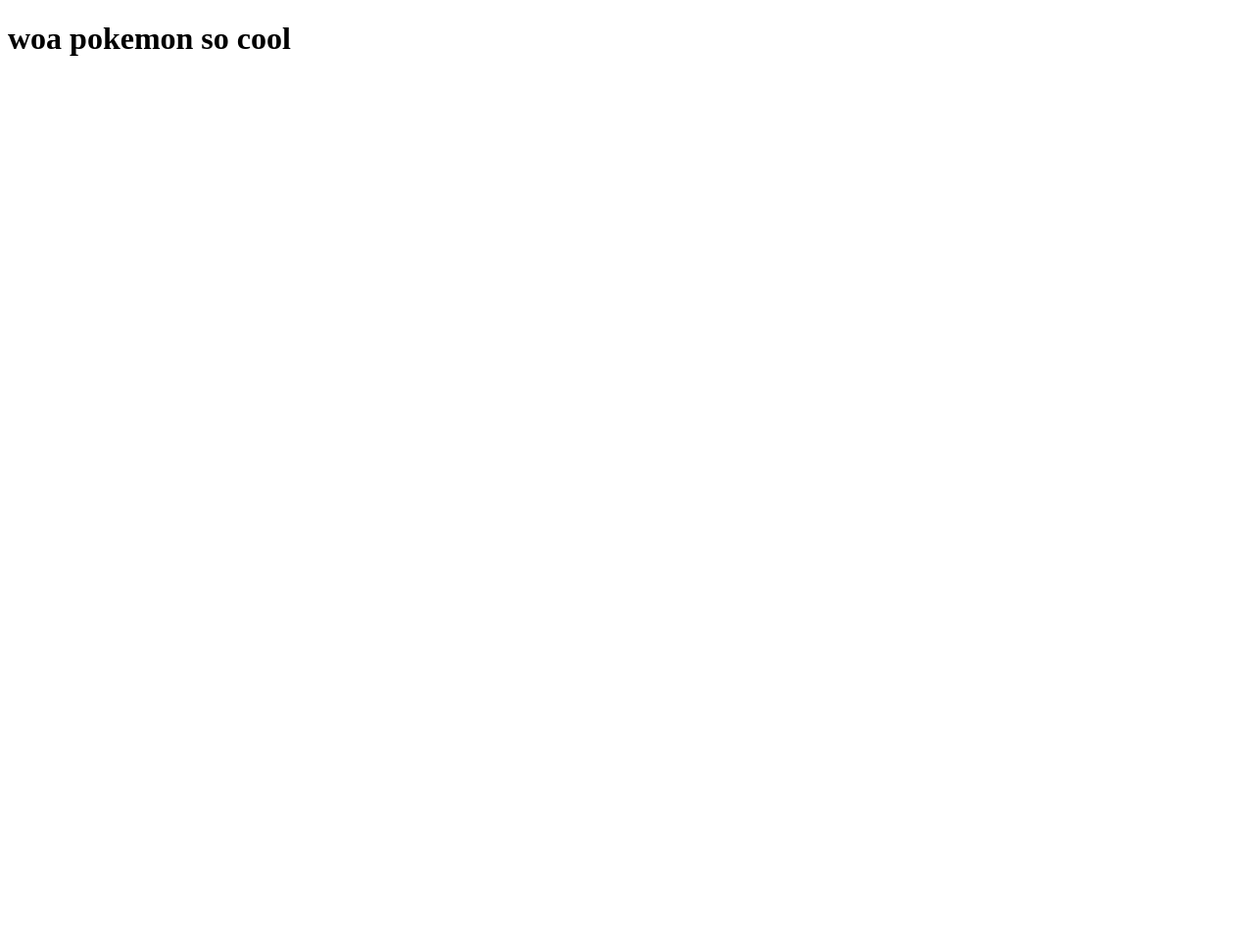
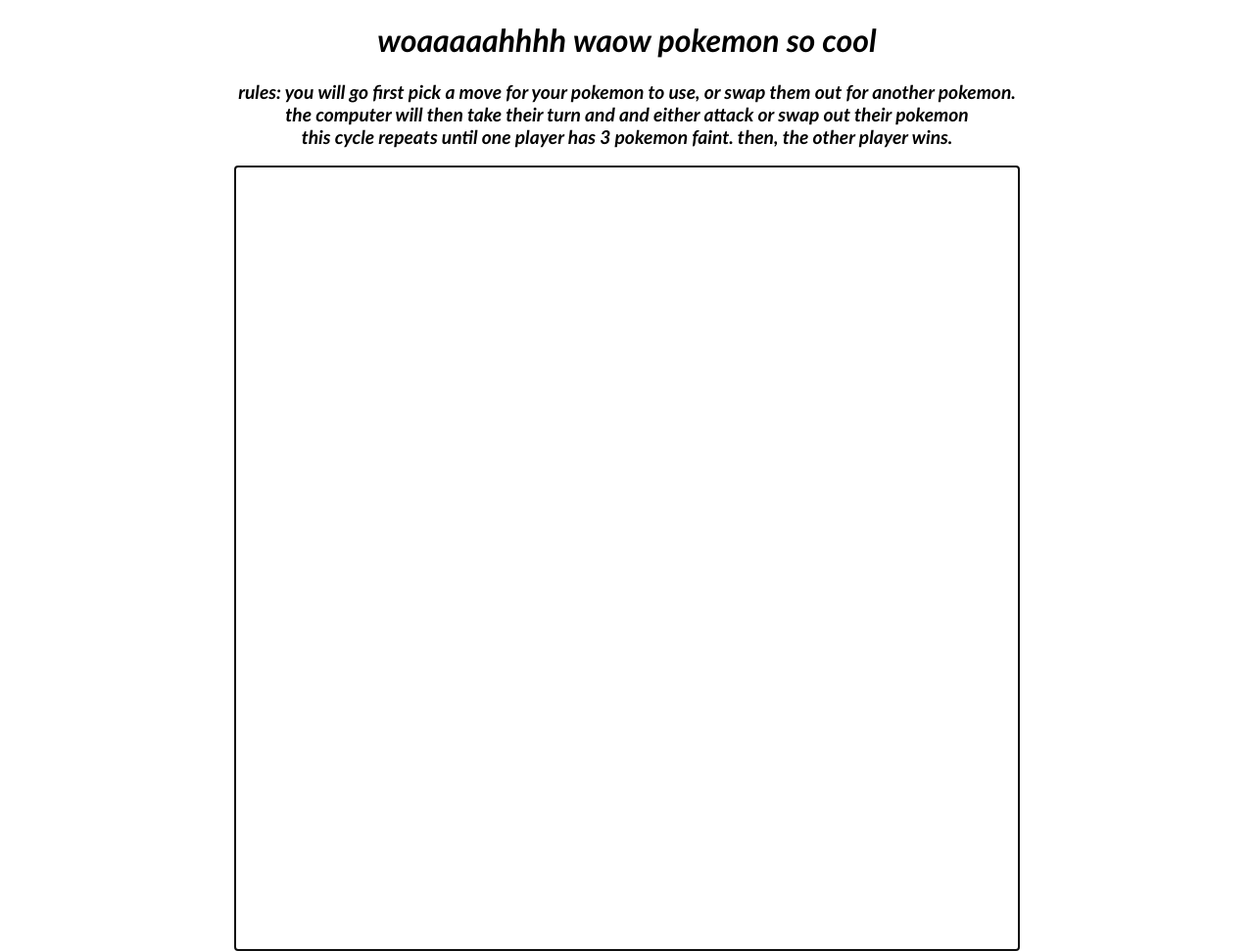
Before and after one commit to notakatterwaul/legallyisNOTpokemon, a plain HTML site: page index.html in a window 1280 px wide. Shown: the whole page at 98% size. Before the commit the page ends 800 px from the top, so only its background shows below. Drawn offline with Linux system fonts and the light colour scheme.

Commit message:
Update index.html

```diff
--- a/index.html
+++ b/index.html
@@ -1,48 +1,188 @@
 <!DOCTYPE html>
+<!--
+To change this license header, choose License Headers in Project Properties.
+To change this template file, choose Tools | Templates
+and open the template in the editor.
+-->
 <html>
     <head>
-    <title>i cannot legally call this pokemon but it's basically pokemon</title>
+        <title>legally not pokemon</title>
+        <meta charset="UTF-8">
+        <meta name="viewport" content="width=device-width, initial-scale=1.0">
+        <style>
+            canvas {
+                padding-left: 0;
+                padding-right: 0;
+                margin-left: auto;
+                margin-right: auto;
+                display: block;
+                width: 800px;
+            }
+
+            p {
+                text-align:center;
+                font-family:'Calibri';
+                font-size: larger;
+                font-style: oblique;
+                font-weight: bold;
+            }
+            h1{
+                text-align:center;
+                font-family:'Calibri';
+                font-size: xx-large;
+                font-style: oblique;
+                font-weight: bold
+            }
+        </style>
     </head>
     <body>
-    <h1>woa pokemon so cool</h1>
+
+        <div>
+
+
+        </div>
+
+        <h1>
+            woaaaaahhhh waow pokemon so cool
+        </h1>
+        <p>
+            rules:
+            you will go first
+            pick a move for your pokemon to use, or swap them out for another pokemon.<br>
+            the computer will then take their turn and and either attack or swap out their pokemon<br>
+            this cycle repeats until one player has 3 pokemon faint. then, the other player wins.<br>
+        </p>
+        <canvas id="canvas" width="800" height="800" style= "border:1px white" tabindex="1"></canvas>
+
+
         <script>
-       var screen = 1;
+            //var ctx = document.getElementById('canvas').getContext('2d');
+            //screen
+            var ctx;
+            var WIDTH;
+            var HEIGHT;
+            //scores
+            var p1Score;
+            var p2Score;
 
- var draw = function(){
-     if(screen === 1){
-     background(200,50,50);
-     fill(255, 255, 255);
-     textFont("Calibri", 9.5);
-     text("definitely not", 0, 20);
-     textFont("Calibri", 40);
-     text("Pokemon Battles!", 55, 40);
-     textFont("Calibri",12);
-     text("Rules:\nYou go first. Pick a move to use, then the opponent will take their turn.\nThis repeats until either you or the computer have 3 pokemon faint.\nThen, the player with more pokemon left wins.",0,50);
-     textFont("Calibri",25);
-     if((mouseY > 135 && mouseY < 185) && (mouseX > 0 && mouseX < 100)){
-     fill(0,255,0);
-     rect(0,135,100,50);
-     fill(255,255,255);
-     text("Play!", 5, 170);
-     }else{
-    rect(0,135,100,50);
-    fill(0, 0, 0);
-    text("Play!",5,170);
+            var turn;
+
+            var gameState;
+            gameState = 1;
+            //remember to change this to 0 later please and thank you
+
+            var playerActPkm;
+            var cpuActPkm;
+
+            playerActPkm = 1;
+            cpuActPkm = 1;
+
+            var meows = new Image();
+            meows.src = "schoolwork ;bang;/player/meowscarada.gif";
+
+
+
+            function init() {
+                ctx = document.getElementById('canvas').getContext('2d');
+                //attempt full screen
+                //ctx.canvas.width  = window.innerWidth;
+                //ctx.canvas.height = window.innerHeight;
+                WIDTH = ctx.canvas.width;
+                HEIGHT = ctx.canvas.height;
+                p1Score = 0;
+                p2Score = 0;
+                requestAnimationFrame(draw);
+                //return setInterval(draw, 10);
+            }
+
+            function circle(x, y, r) {
+                ctx.beginPath();
+                ctx.arc(x, y, r, 0, Math.PI * 2, true);
+                ctx.closePath();
+                ctx.fill();
+            }
+
+            function rect(x, y, w, h) {
+                ctx.beginPath();
+                ctx.rect(x, y, w, h);
+                ctx.closePath();
+                ctx.fill();
+            }
+
+            function clear() {
+                ctx.fillStyle = "#FFFFFF"; //white
+                rect(0, 0, WIDTH, HEIGHT);
+            }
+
+            function drawScore() {
+                ctx.fillStyle = "#000000"; //black
+                ctx.font = "30px Courier";
+                ctx.fillText("Score: YOU = " + p1Score + " CPU = " + p2Score, WIDTH / 2 - 180, 30);
+            }
+
+            function drawReset() {
+                ctx.fillStyle = "#000000"; //black
+                //draw text
+                ctx.font = "30px Courier";
+                ctx.fillText("Press space", WIDTH / 2 - 90, HEIGHT / 2 - 40);
+            }
+
+
+            function checkScore() {
+                //check if the ball hit the left wall
+                //player 2 scored
+                if (x + dx - rad < 0) {
+                    scoredLast = "p2";
+                    p2Score++;
+                    scored();
+                }
+                //check if the ball hit the right wall
+                //player 1 scored
+                if (x + dx + rad > WIDTH) {
+                    scoredLast = "p1";
+                    p1Score++;
+                    scored();
                 }
             }
-     else if(screen === 2){
-         background(255,255,255);
+
+            function userInput() {
+
             }
- };
 
+            function drawGame() {
+                var playerCurrent;
+                var cpuCurrent;
+                var pXSize;
+                var pYSize;
+                if(playerActPkm === 1){
+                    playerCurrent = meows;
+                    pXSize = 143;
+                    pYSize = 318;
+                }
 
-mousePressed = function(){
-    if(screen === 1){
-        if((mouseY > 135 && mouseY < 185) && (mouseX > 0 && mouseX < 100)){
-            screen = 2;
+                ctx.drawImage(playerCurrent,400,400,pXSize,pYSize);
             }
+
+            //main game loop
+            function draw() {
+                //start fresh
+                clear();
+                if(gameState === 1){
+                    drawGame();
                 }
-};
+                drawScore();
+                requestAnimationFrame(draw);
+            }
+            //force the title
+            document.title = "legally not pokemon";
+            //give the canvas focus
+            document.getElementById('canvas').focus();
+            //call the init function when the page loads
+            window.addEventListener("load", init, false);
+            //call the key press functions when keys are pressed
+            window.addEventListener("click", userInput, false);
         </script>
+
     </body>
+
 </html>
```
Lines whose indentation alone changed are shown as unchanged.
